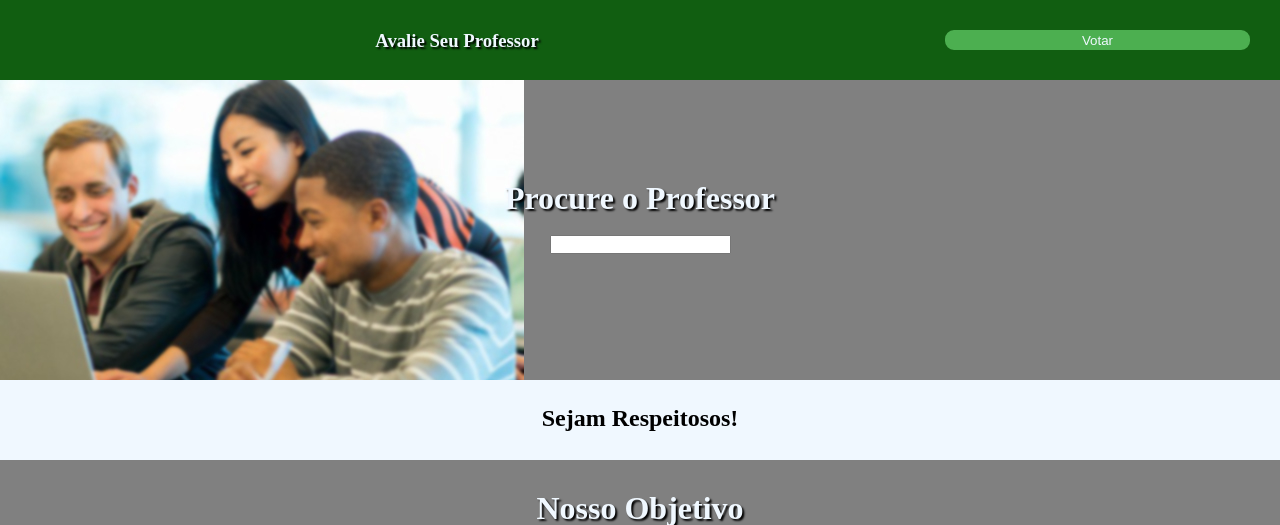
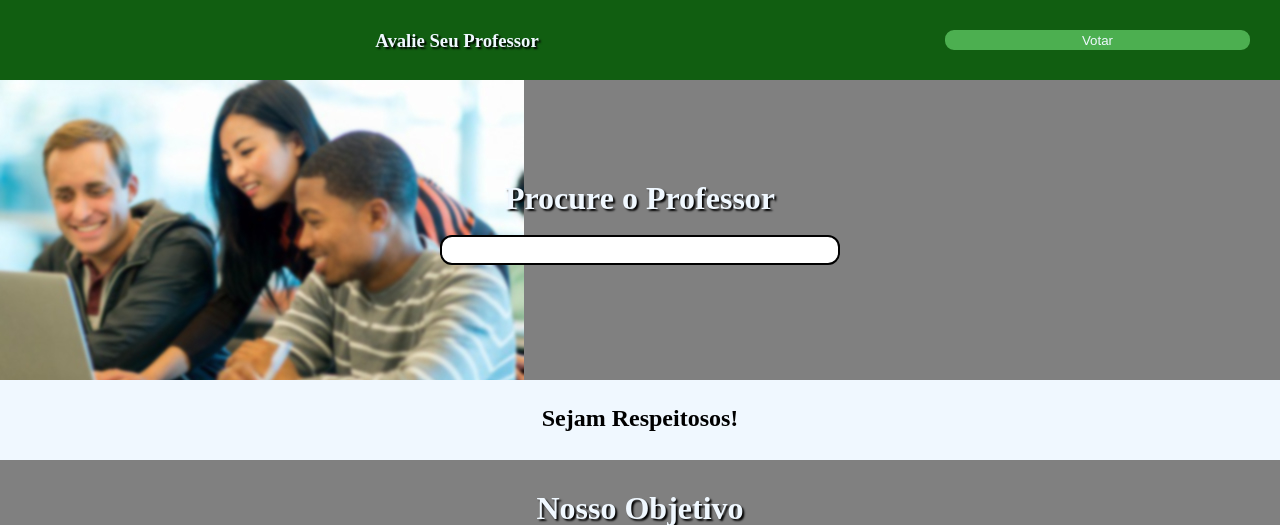
Before and after one commit to augustomilao/AvalieSeuProfessor, a PHP site: page / in a window 1280 px wide. Shown: the top 525 px of the page. Run offline with PHP 8.4, Linux system fonts and the light colour scheme.

Commit message:
index + css

```diff
--- a/index.php
+++ b/index.php
@@ -14,7 +14,7 @@
     </div>
     <div class="pesquisa centro">
         <h1 class="centro principal bordatexto">Procure o Professor</h1> <br>
-        <input>
+        <input class="ipesquisa">
 
     </div>
     <div class="divisao preto centro">
--- a/style.css
+++ b/style.css
@@ -67,3 +67,10 @@ body{
 .bordatexto{
     text-shadow: 2px 2px 2px black;
 }
+.ipesquisa{
+    border: black solid 2px;
+    border-radius: 12px;
+    height: 30px;
+    width: 400px;
+    text-align: center;
+}
```
